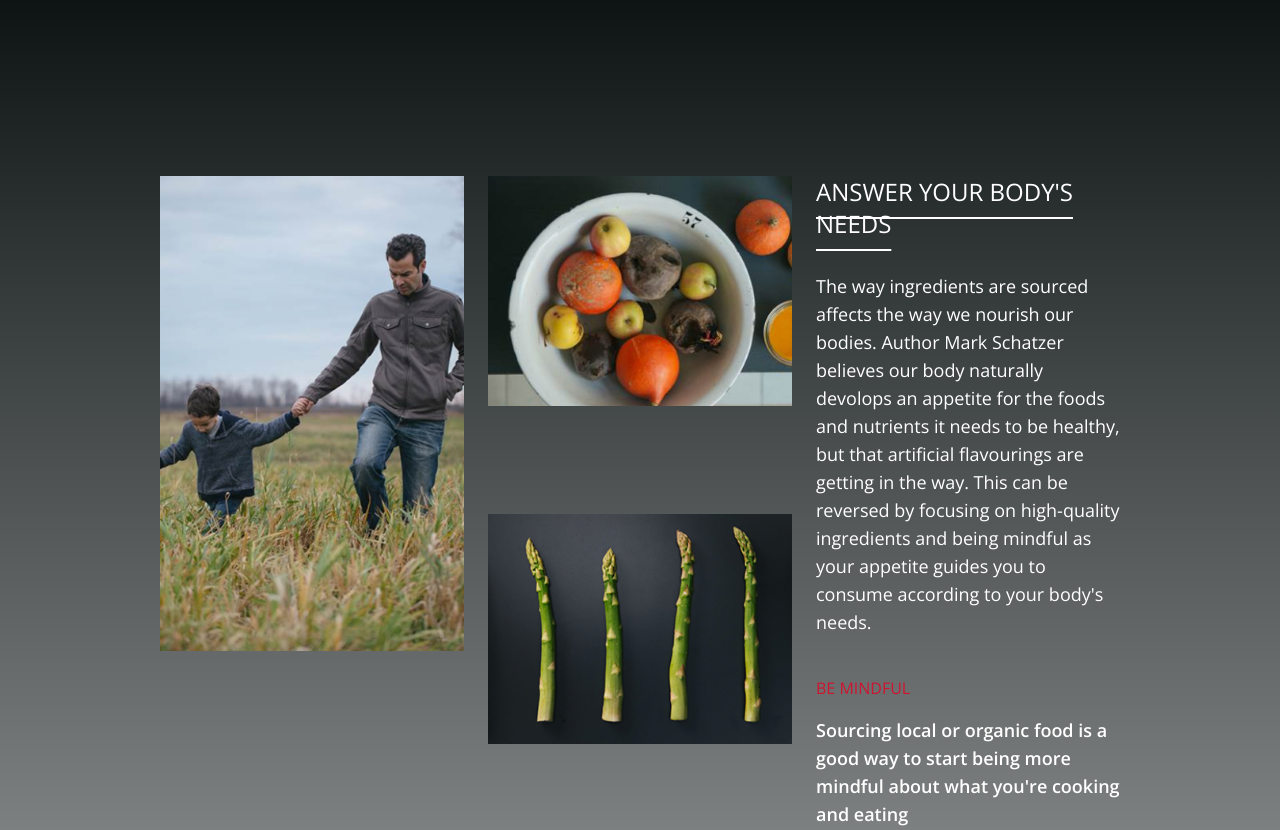
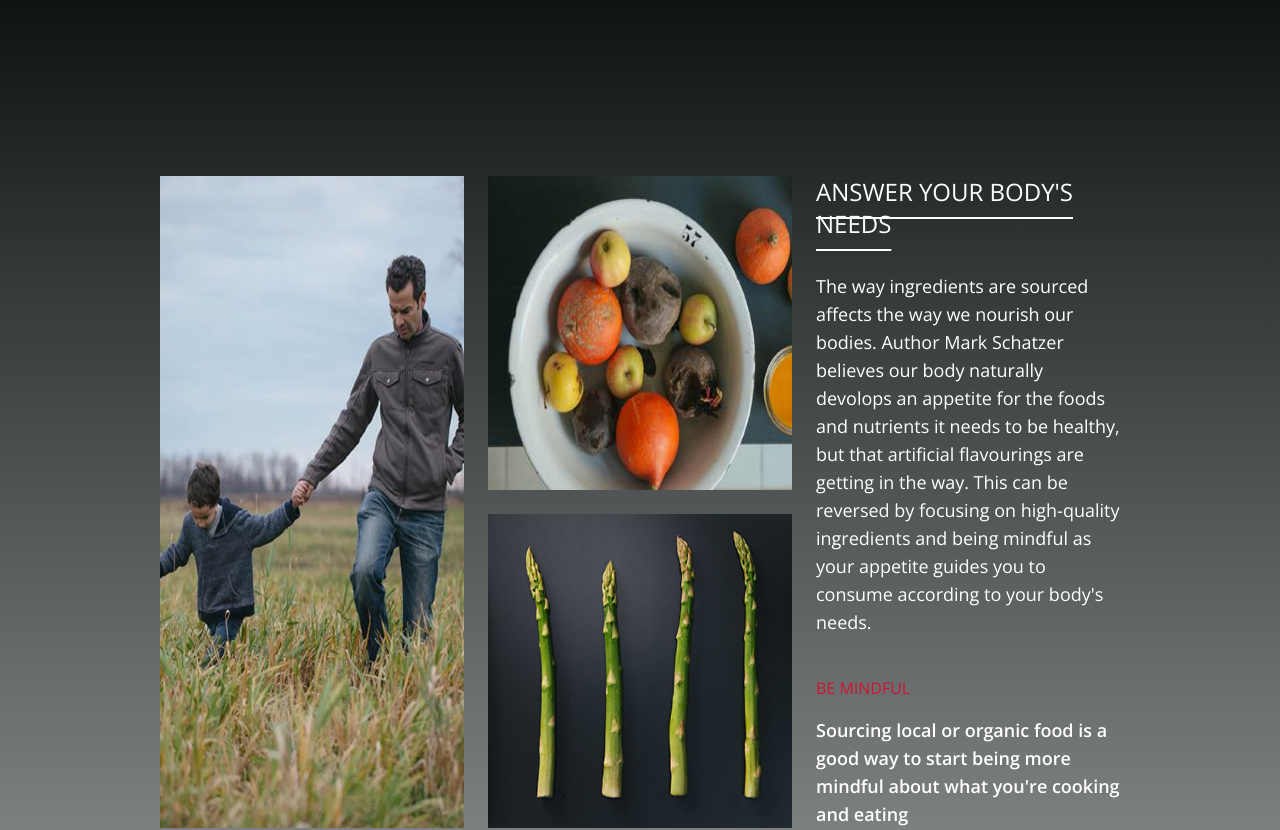
Before and after one commit to pavilandoangelo/orchard-fe-test, a Next.js app: page / in a window 1280 px wide. Shown: the top 830 px of the page. Built offline with nearby package versions, Linux system fonts and the light colour scheme.

Commit message:
add modals and fix components

```diff
--- a/package.json
+++ b/package.json
@@ -15,7 +15,8 @@
     "classnames": "^2.5.1",
     "next": "14.1.2",
     "react": "^18",
-    "react-dom": "^18"
+    "react-dom": "^18",
+    "react-icons": "^5.0.1"
   },
   "devDependencies": {
     "@types/node": "^20",
--- a/src/components/BlogThumbnailComponent.tsx
+++ b/src/components/BlogThumbnailComponent.tsx
@@ -1,11 +1,16 @@
+'use client';
 import { TBlogThumbnailProps } from '@/app/types';
-import { FC } from 'react';
+import { FC, useRef } from 'react';
 
 const BlogThumbnailComponent: FC<TBlogThumbnailProps> = (props) => {
     const { imgFolder, imgSrcSets, title, description, slug } = props;
+    const blogThumbnailRef = useRef(null);
 
     return (
-        <div className="flex flex-col gap-4 md:gap-8 justify-start items-start">
+        <div
+            ref={blogThumbnailRef}
+            className="flex flex-col gap-4 md:gap-8 justify-start items-start"
+        >
             <div className="border-b-4 border-highlight-red">
                 <picture>
                     <source
@@ -26,6 +31,10 @@ const BlogThumbnailComponent: FC<TBlogThumbnailProps> = (props) => {
                 </p>
             </div>
             <a
+                onClick={(e) => {
+                    e.preventDefault();
+                    console.log(blogThumbnailRef.current);
+                }}
                 href={slug}
                 className="uppercase text-white underline underline-offset-12 decoration-highlight-red tracking-wider"
             >
--- a/src/components/Component01.tsx
+++ b/src/components/Component01.tsx
@@ -1,71 +1,58 @@
+import { FC, useState } from 'react';
+import ImageModal from './ImageModal';
 import BaseContainer from './containers/BaseContainer';
+import SideImagesContainer from './SideImagesContainer';
+
+export type ImageDataProps = {
+    imgFolder: string;
+    imgSrcSets: string[];
+};
 
 const Component01 = () => {
+    const imgData: ImageDataProps[] = [
+        {
+            imgFolder: 'component-01',
+            imgSrcSets: ['Image-01.jpg', 'Image-01@2x.jpg']
+        },
+        {
+            imgFolder: 'component-01',
+            imgSrcSets: ['Image-02.jpg', 'Image-02@2x.jpg']
+        },
+        {
+            imgFolder: 'component-01',
+            imgSrcSets: ['Image-03.jpg', 'Image-03@2x.jpg']
+        }
+    ];
+
     return (
+        <>
             <BaseContainer className="grid grid-flow-row-dense grid-cols-1 md:grid-cols-2 xl:grid-cols-3 gap-6">
-            <div>
-                <picture>
-                    <source
-                        media="(max-width: 320px)"
-                        srcSet="/images/component-01/Image-01.jpg"
-                    />
-                    <img
-                        src="/images/component-01/Image-01@2x.jpg"
-                        alt="Image 01"
-                        loading="lazy"
-                    />
-                </picture>
-            </div>
-            <div className="grid grid-rows-2 grid-flow-col gap-6">
-                <div>
-                    <picture>
-                        <source
-                            media="(max-width: 320px)"
-                            srcSet="/images/component-01/Image-02.jpg"
-                        />
-                        <img
-                            src="/images/component-01/Image-02@2x.jpg"
-                            alt="Image 02"
-                            loading="lazy"
-                        />
-                    </picture>
-                </div>
-                <div>
-                    <picture>
-                        <source
-                            media="(max-width: 320px)"
-                            srcSet="/images/component-01/Image-03.jpg"
-                        />
-                        <img
-                            src="/images/component-01/Image-03@2x.jpg"
-                            alt="Image 02"
-                            loading="lazy"
-                        />
-                    </picture>
-                </div>
-            </div>
+                <SideImagesContainer imgData={imgData} />
                 <div className="md:col-span-2 xl:col-auto">
                     <h1 className="uppercase text-lg md:text-2xl text-white underline underline-offset-16 font-thin">
                         Answer Your Body&apos;s Needs
                     </h1>
                     <p className="text-base md:text-lg text-white font-thin leading-6 mt-4 md:mt-8">
-                    The way ingredients are sourced affects the way we nourish
-                    our bodies. Author Mark Schatzer believes our body naturally
-                    devolops an appetite for the foods and nutrients it needs to
-                    be healthy, but that artificial flavourings are getting in
-                    the way. This can be reversed by focusing on high-quality
-                    ingredients and being mindful as your appetite guides you to
-                    consume according to your body&apos;s needs.
+                        The way ingredients are sourced affects the way we
+                        nourish our bodies. Author Mark Schatzer believes our
+                        body naturally devolops an appetite for the foods and
+                        nutrients it needs to be healthy, but that artificial
+                        flavourings are getting in the way. This can be reversed
+                        by focusing on high-quality ingredients and being
+                        mindful as your appetite guides you to consume according
+                        to your body&apos;s needs.
                     </p>
                     <h2 className="mt-5 md:mt-10 uppercase text-highlight-red text-base">
                         Be Mindful
                     </h2>
                     <p className="mt-4 text-white font-semibold text-base md:text-lg leading-6">
-                    Sourcing local or organic food is a good way to start being
-                    more mindful about what you&apos;re cooking and eating
+                        Sourcing local or organic food is a good way to start
+                        being more mindful about what you&apos;re cooking and
+                        eating
                     </p>
                 </div>
             </BaseContainer>
+        </>
     );
 };
 
--- a/src/components/Component02.tsx
+++ b/src/components/Component02.tsx
@@ -9,21 +9,21 @@ const Component02 = () => {
             imgSrcSets: ['Image-01.jpg', 'Image-01@2x.jpg'],
             title: 'Summer Lunch Menu By Mark Best',
             description: `AEG ambassador Mark Best's summer eats are guaranteed to help you make the most of the warmer weather and entertaining at home.`,
-            slug: 'summer-lunch-menu-by-mark-best'
+            slug: ''
         },
         {
             imgFolder: 'component-02',
             imgSrcSets: ['Image-02.jpg', 'Image-02@2x.jpg'],
             title: 'A Traditional Christmas Eve, Mark Best Style',
             description: `One of Australia's best chefs and AEG ambassador, Mark Best, shares his favourite Christmas Eve menu which is sure to impress your guests.`,
-            slug: 'a-traditional-christmas-eve-mark-best-style'
+            slug: ''
         },
         {
             imgFolder: 'component-02',
             imgSrcSets: ['Image-03.jpg', 'Image-03@2x.jpg'],
             title: 'Taking Taste Further',
             description: `This exclusive cookbook gives you all the know-how you need. We've designed it to make sure you get the most of our products - and the best out of your food.`,
-            slug: 'taking-taste-further'
+            slug: ''
         }
     ];
 
--- /dev/null
+++ b/src/components/ImageModal.tsx
@@ -0,0 +1,40 @@
+import { FC, useEffect, useRef, useState } from 'react';
+import ClientPortal from './common/ClientPortal';
+import Image from 'next/image';
+import { FiXCircle } from 'react-icons/fi';
+
+type ImageModalProps = {
+    imgUrl: string;
+    setImgUrl: (imgUrl: string) => void;
+};
+
+const ImageModal: FC<ImageModalProps> = (props) => {
+    const { imgUrl, setImgUrl } = props;
+    const [showModal, setShowModal] = useState<boolean>(false);
+
+    useEffect(() => {
+        setShowModal(imgUrl ? true : false);
+    }, [imgUrl]);
+
+    const handleCloseModal = () => {
+        setImgUrl('');
+        setShowModal(false);
+    };
+
+    return (
+        <ClientPortal showModal={showModal} handleCloseModal={handleCloseModal}>
+            <div className="fixed top-0 left-0 w-screen h-screen z-40 bg-dark-slate-gray opacity-50 transition-opacity duration-300 ease-in-out"></div>
+            <div className="fixed top-1/2 left-1/2 transform -translate-x-1/2 -translate-y-1/2 rounded flex flex-col box-border min-w-max w-max h-max overflow-hidden z-50 transition-opacity duration-300 ease-in-out">
+                <button
+                    className="absolute top-0 right-0 z-50 cursor-pointer"
+                    onClick={handleCloseModal}
+                >
+                    <FiXCircle size={32} />
+                </button>
+                <Image src={imgUrl} alt={imgUrl} objectFit="none" fill />
+            </div>
+        </ClientPortal>
+    );
+};
+
+export default ImageModal;
--- /dev/null
+++ b/src/components/SideImagesContainer.tsx
@@ -0,0 +1,86 @@
+'use client';
+import { FC, useRef, useState } from 'react';
+import { ImageDataProps } from './Component01';
+import ImageModal from './ImageModal';
+
+type SideImagesContainerProps = {
+    imgData: ImageDataProps[];
+};
+
+const ImageContainer: FC<
+    ImageDataProps & { handleImageOnClick: (imgUrl: string) => void }
+> = (props) => {
+    const { imgFolder, imgSrcSets, handleImageOnClick } = props;
+    const imgRef = useRef<HTMLImageElement>(null);
+
+    const handleOnClick = () => {
+        if (imgRef.current) {
+            handleImageOnClick(imgRef.current.srcset);
+        }
+    };
+
+    return (
+        <div className="cursor-pointer" onClick={() => handleOnClick()}>
+            <picture>
+                <source
+                    media="(max-width: 320px)"
+                    srcSet={`/images/${imgFolder}/${imgSrcSets?.[0]}`}
+                />
+                <img
+                    ref={imgRef}
+                    srcSet={`/images/${imgFolder}/${imgSrcSets?.[1]}`}
+                    alt={`${imgFolder} - ${imgSrcSets[0]}`}
+                    loading="lazy"
+                    style={{ height: '100%' }}
+                />
+            </picture>
+        </div>
+    );
+};
+
+const SideImagesContainer: FC<SideImagesContainerProps> = ({ imgData }) => {
+    const otherItems: JSX.Element[] = [];
+    const [imgUrl, setImgUrl] = useState<string>('');
+
+    const handleImageOnClick = (imgUrl: string) => {
+        setImgUrl(imgUrl);
+    };
+
+    return (
+        <>
+            {imgData.map((data, k) => {
+                if (k === 0) {
+                    return (
+                        <ImageContainer
+                            key={k}
+                            {...data}
+                            handleImageOnClick={handleImageOnClick}
+                        />
+                    );
+                }
+
+                otherItems.push(
+                    <ImageContainer
+                        key={k}
+                        {...data}
+                        handleImageOnClick={handleImageOnClick}
+                    />
+                );
+
+                if (k === imgData.length - 1) {
+                    return (
+                        <div
+                            key={k}
+                            className="grid grid-rows-2 grid-flow-col gap-6"
+                        >
+                            {otherItems.map((item) => item)}
+                        </div>
+                    );
+                }
+            })}
+            <ImageModal imgUrl={imgUrl} setImgUrl={setImgUrl} />
+        </>
+    );
+};
+
+export default SideImagesContainer;
--- /dev/null
+++ b/src/components/common/ClientPortal.tsx
@@ -0,0 +1,52 @@
+import { FC, useEffect, useRef, useState } from 'react';
+import { createPortal } from 'react-dom';
+type ClientPortalInterface = {
+    children: React.ReactNode;
+    showModal?: boolean;
+    handleCloseModal: () => void;
+};
+
+const ClientPortal: FC<ClientPortalInterface> = ({
+    children,
+    showModal,
+    handleCloseModal
+}) => {
+    const [portalContainer, setPortalContainer] = useState<HTMLDivElement>();
+
+    useEffect(() => {
+        // Create a div element to serve as the portal container
+        const div = document.createElement('div');
+        document.body.appendChild(div);
+        setPortalContainer(div);
+
+        // Clean up function to remove the portal container when component unmounts
+        return () => {
+            if (portalContainer) {
+                document.body.removeChild(portalContainer);
+            }
+        };
+    }, []);
+
+    useEffect(() => {
+        const closeOnEscapeKey = (e: KeyboardEvent) =>
+            e.key === 'Escape' ? handleCloseModal() : null;
+        document.body.addEventListener('keydown', closeOnEscapeKey);
+
+        return (): void => {
+            document.body.removeEventListener('keydown', closeOnEscapeKey);
+        };
+    }, [handleCloseModal]);
+
+    useEffect(() => {
+        document.body.style.overflow = 'hidden';
+
+        return (): void => {
+            document.body.style.overflow = 'unset';
+        };
+    }, [showModal]);
+
+    return showModal && portalContainer
+        ? createPortal(children, portalContainer)
+        : null;
+};
+export default ClientPortal;
```
Also changed, not shown: 1 other file (tests, documents, lock files or other folders). Lines whose indentation alone changed are shown as unchanged.
